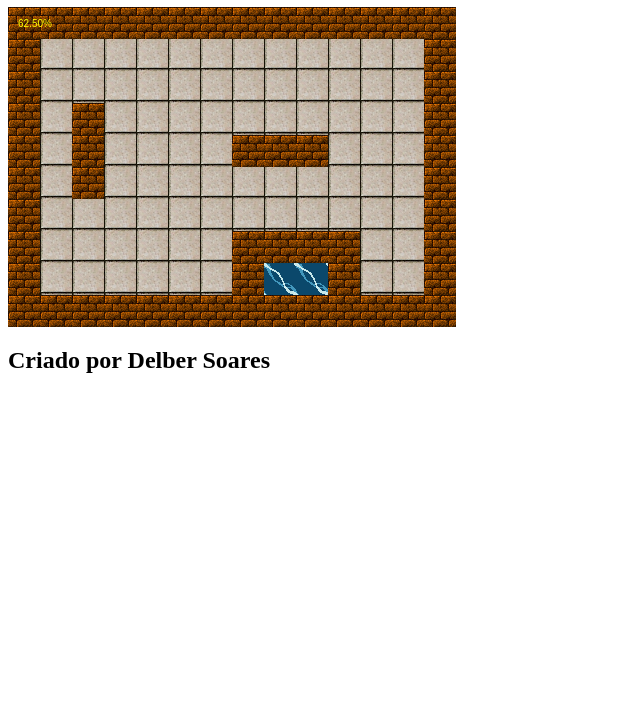
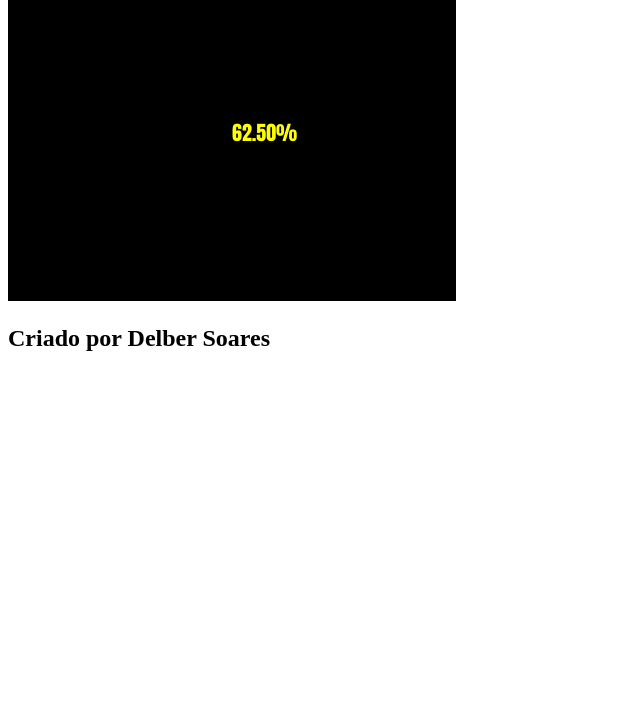
Before and after one commit to ufjf-dcc104/dcc138-2020-3ere-atv5-delberss, a plain HTML site: page index.html in a window 1280 px wide. Shown: the part 99-800 px from the top of the page, without its empty margins (0-640 px from the left). Drawn offline with Linux system fonts and the light colour scheme.

Commit message:
Adiciona especializações de Cena

```diff
--- a/index.html
+++ b/index.html
@@ -1,4 +1,4 @@
-sSSSs<!DOCTYPE html>
+<!DOCTYPE html>
 <html lang="pt-br">
 <head>
     <meta charset="UTF-8">
--- a/js/Cena.js
+++ b/js/Cena.js
@@ -7,7 +7,7 @@ import Sprite from "./Sprite.js";
          this.ctx = canvas.getContext("2d");
          this.sprites = [];
          this.aRemover = [];
-         this.t0 = 0;
+         this.t0 = null;
          this.dt = 0;
          this.idAnim = null;
          this.assets = assets;
--- /dev/null
+++ b/js/CenaCarregando.js
@@ -0,0 +1,17 @@
+import Cena from "./Cena.js";
+
+export default class CenaCarregando extends Cena {
+    desenhar() {
+        this.ctx.fillStyle = "black";
+        this.ctx.fillRect(0, 0, this.canvas.width, this.canvas.height);
+        this.ctx.font = "20px Impact";
+        this.ctx.fillStyle = "yellow";
+        this.ctx.TextAlign = "center";
+        this.ctx.fillText(this.assets?.progresso(), this.canvas.width/2, this.canvas.height/2);
+
+        if (this.assets.acabou()) {
+            this.ctx.fillText("Aperte espaço para continuar", this.canvas.width/5+40, this.canvas.height/2+40);
+        }
+
+    }
+}
--- /dev/null
+++ b/js/CenaJogo.js
@@ -0,0 +1,5 @@
+import Cena from "./Cena.js";
+
+export default class CenaJogo extends Cena {
+
+}
--- a/js/Main.js
+++ b/js/Main.js
@@ -6,6 +6,8 @@ import Mapa from "./Mapa.js";
 import modeloMapa1 from "../js/maps/mapa1.js"
 import InputManager from "./InputManager.js";
 import Game from "./Game.js";
+import CenaJogo from "./CenaJogo.js";
+import CenaCarregando from "./CenaCarregando.js";
 
 const input = new InputManager();
 const mixer = new Mixer(10);
@@ -40,7 +42,10 @@ const game = new Game(canvas, assets, input);
 
 const ctx = canvas.getContext("2d");
 
-const cena1 = new Cena(canvas,assets);
+const cena0 = new CenaCarregando(canvas, assets);
+const cena1 = new CenaJogo(canvas, assets);
+game.adicionarCena("carregando", cena0);
+
 game.adicionarCena("jogo", cena1);
 
 const mapa1 = new Mapa(10, 14, 32);
```
